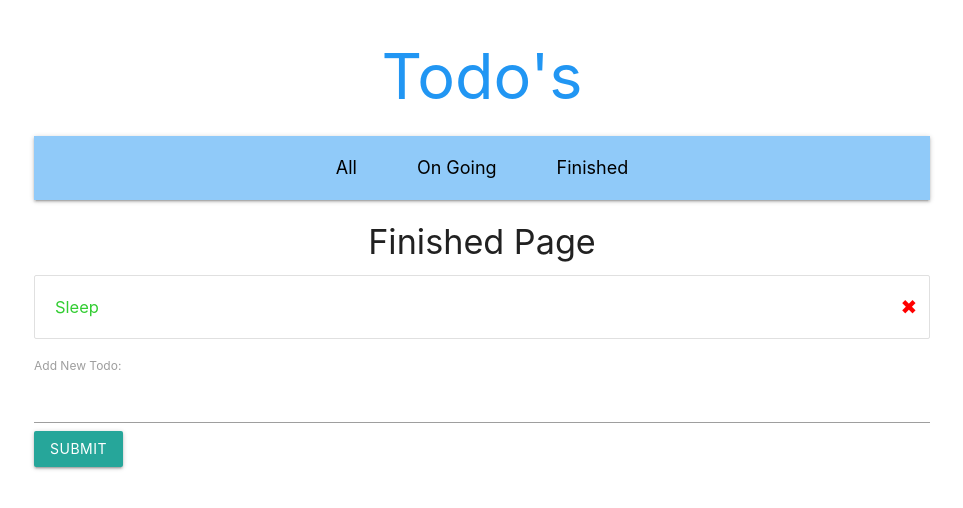
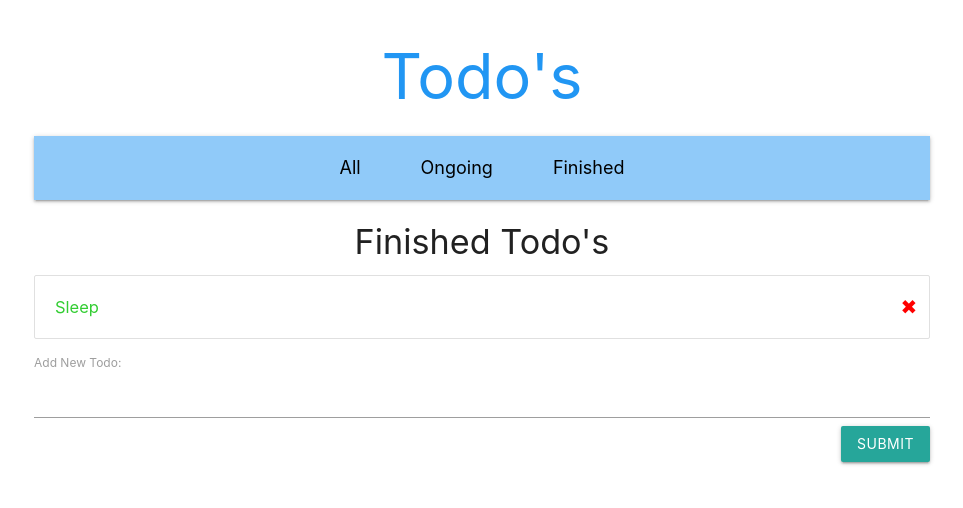
Before and after one commit to andy770921/React_appworks_proj1, a React app: page /finished in a window 1280 px wide. Shown: the whole page, without its empty margins (158-1121 px from the left). Built offline with nearby package versions, Linux system fonts and the light colour scheme.

Commit message:
modify English wording

```diff
--- a/src/components/allUI.js
+++ b/src/components/allUI.js
@@ -5,7 +5,7 @@ import { connect } from "react-redux";
 const AllUi = (props) => {
     return (
         <div>
-            <h4 className="center"> All Todo List </h4>
+            <h4 className="center"> All Todo's </h4>
             <TodoUi todoArray={props.todoArray} />
         </div>
     )
--- a/src/components/finishedUI.js
+++ b/src/components/finishedUI.js
@@ -7,7 +7,7 @@ const FinishedUi = (props) => {
     const filteredTodos = props.todoArray.filter(element => { return element.isFinished === true });
     return (
         <div>
-            <h4 className = "center">Finished Page</h4>
+            <h4 className = "center">Finished Todo's</h4>
             <TodoUi todoArray={filteredTodos}/>
         </div>
     );
--- a/src/components/onGoingUI.js
+++ b/src/components/onGoingUI.js
@@ -7,7 +7,7 @@ const OngoingUi = (props) => {
     const filteredTodos = props.todoArray.filter(element => { return element.isFinished === false });
     return (
         <div>
-            <h4 className = "center">On Going Page</h4>
+            <h4 className = "center">Ongoing Todo's</h4>
             <TodoUi todoArray={filteredTodos}/>
         </div>
     );
--- a/src/components/typeUI.js
+++ b/src/components/typeUI.js
@@ -14,10 +14,10 @@ class TypeUi extends Component {
     render() {
         return (
             <div>
-                <form onSubmit = { this.handleSubmit }>
+                <form onSubmit = { this.handleSubmit } className="flex-container-column">
                     <label>Add New Todo:</label>
                     <input type = "text" id = "content-text" />
-                    <button className="btn waves-effect waves-ligh">submit</button>
+                    <button className="btn waves-effect waves-ligh flex-end">submit</button>
                 </form>
             </div>
         );
--- a/src/index.css
+++ b/src/index.css
@@ -52,8 +52,14 @@
   .flex-container-center li {
     display: inline-block;
     margin: 0px 15px;
-}
-
+  }
+  .flex-container-column {
+    display: flex;
+    flex-direction: column;
+  }
+  .flex-end {
+    align-self: flex-end;
+  }
   /* ---- Font-size ---- */
 
   .nav-font-size {
--- a/src/navbarUI.js
+++ b/src/navbarUI.js
@@ -6,7 +6,7 @@ const NavbarUi = () => {
         <nav className = "nav-wrapper blue lighten-3">
             <ul className = "flex-container-center">
                 <li><Link className="black-text nav-font-size" to= "/">All</Link></li>
-                <li><Link className="black-text nav-font-size" to= "/ongoing">On Going</Link></li>
+                <li><Link className="black-text nav-font-size" to= "/ongoing">Ongoing</Link></li>
                 <li><Link className="black-text nav-font-size" to= "/finished">Finished</Link></li>
             </ul>
         </nav>
```
Also changed, not shown: dist/index.html.
